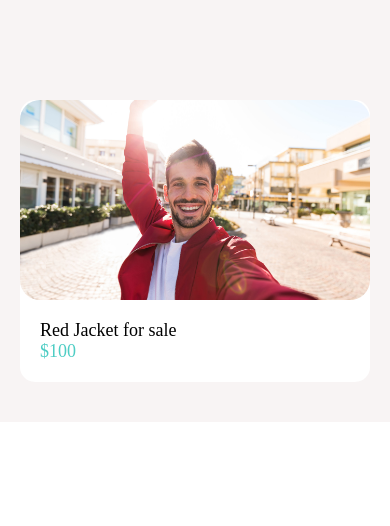
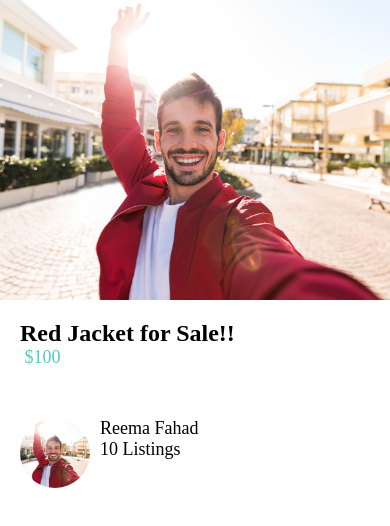
Before and after one commit to getReema/DoneWithIt, a React Native app: screen / in a window 390 px wide. Shown: the top 526 px of the page. Built offline with nearby package versions, Linux system fonts and the light colour scheme.

Commit message:
Implement ListingDetails

```diff
--- a/App.js
+++ b/App.js
@@ -5,17 +5,11 @@ import ViewImageScreen from './app/screens/ViewImageScreen';
 import WelcomeScreen from './app/screens/WelcomeScreen';
 import AppButton from './Components/AppButton';
 import Card from './Components/Card';
+import ListingDetailsScreen from './Components/ListingDetailsScreen';
 
 export default function App() {
   return (
-    <View style={styles.container}>
-    <Card
-      title='Red Jacket for sale'
-      subtitle='$100'
-      image={require('./app/assets/jacket.jpg')}
-    />
-
-  </View>
+    <ListingDetailsScreen />
   );
 }
 
--- a/Components/AppText.jsx
+++ b/Components/AppText.jsx
@@ -3,11 +3,11 @@ import { StyleSheet, Text, View, Platform } from 'react-native'
 import colors from '../app/config/colors'
 
 export default function AppText(props) {
-    const { children, color = "black" } = props
+    const { children, color = "black", style } = props
 
     return (
         <View>
-             <Text style={[styles.text, { color: colors[color] }]}>{props.children}</Text>
+            <Text style={[styles.text, { color: colors[color] }, style]}>{props.children}</Text>
         </View>
     )
 }
--- /dev/null
+++ b/Components/ListItem.jsx
@@ -0,0 +1,41 @@
+import React from 'react'
+import { StyleSheet, Text, View, Image } from 'react-native'
+import colors from '../app/config/colors'
+
+import AppText from './AppText'
+
+export default function ListItem(props) {
+
+    const { title, subtitle, image } = props
+    return (
+        <View style={styles.container}>
+            <Image style={styles.image}
+                source={image}
+            />
+
+            <View>
+                <AppText style={styles.title}>{title}</AppText>
+                <AppText>{subtitle}</AppText>
+            </View>
+        </View>
+    )
+}
+
+const styles = StyleSheet.create({
+
+    container: {
+        flexDirection: 'row'
+    },
+    image: {
+        width: 70,
+        height: 70,
+        borderRadius: 35,
+        marginRight: 10
+    },
+    title: {
+        fontWeight: '500'
+    },
+    subtitle: {
+        color: colors.medium
+    }
+})
--- /dev/null
+++ b/Components/ListingDetailsScreen.jsx
@@ -0,0 +1,50 @@
+import React from 'react'
+import { StyleSheet, Text, View, Image } from 'react-native'
+
+import AppText from './AppText'
+import colors from '../app/config/colors'
+import ListItem from '../Components/ListItem'
+
+export default function ListingDetailsScreen() {
+    return (
+        <View>
+            <Image style={styles.image}
+                source={require('../app/assets/jacket.jpg')}
+            />
+            <View style={styles.detailsContainer}>
+                <AppText style={styles.title}>Red Jacket for Sale!!</AppText>
+                <AppText color="secondary"> $100 </AppText>
+                <View style={styles.userContainer}>
+                    <ListItem
+                        image={require('../app/assets/jacket.jpg')}
+                        title="Reema Fahad"
+                        subtitle="10 Listings"
+                    />
+                </View>
+            </View>
+        </View>
+    )
+}
+
+const styles = StyleSheet.create({
+    image: {
+        width: '100%',
+        height: 300
+    },
+    detailsContainer: {
+        padding: 20
+    },
+    title: {
+        fontSize: 24,
+        fontWeight: "bold"
+    },
+    subtitle: {
+        color: colors.secondary,
+        fontSize: 20,
+        marginVertical: 10
+    },
+    userContainer: {
+        marginVertical: 50
+    }
+
+})
--- a/app/config/colors.jsx
+++ b/app/config/colors.jsx
@@ -2,4 +2,7 @@ export default {
     primary: '#fc5c65',
     secondary: '#4ecdc4',
     white: '#fff',
+    black: '#000',
+    black: '#000',
+    medium: '#6e6969'
 }
```
